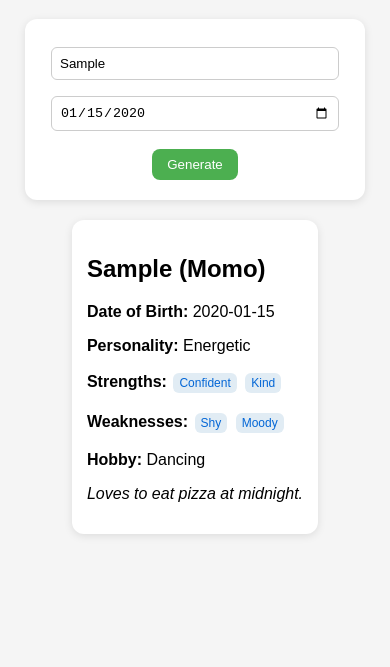
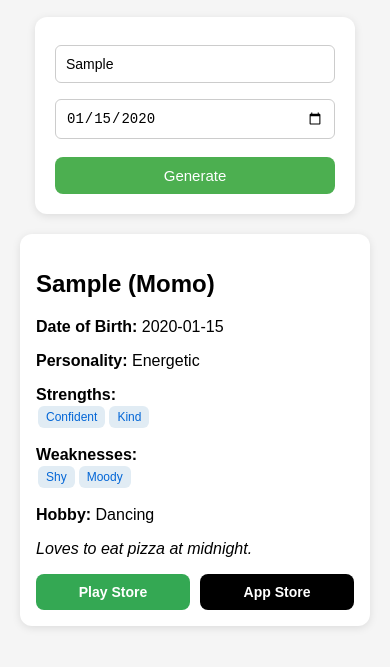
Before and after one commit to Dinesh-cod422/app01, a plain HTML site: page magicTool.html in a window 390 px wide. Both pictures are taken after typing "Sample", "2020-01-15" into the empty fields and a click on the button "Generate". Shown: the part 119-786 px from the top of the page. Drawn offline with Linux system fonts and the light colour scheme.

Commit message:
testing commit for mobile app download

```diff
--- a/magicTool.html
+++ b/magicTool.html
@@ -1,9 +1,16 @@
 <!DOCTYPE html>
 <html lang="en">
+
 <head>
-  <meta charset="UTF-8">
+  <meta charset="UTF-8" />
   <title>Personality Generator</title>
+  <meta name="viewport" content="width=device-width, initial-scale=1.0" />
+
   <style>
+    * {
+      box-sizing: border-box;
+    }
+
     body {
       font-family: Arial, sans-serif;
       background: #f5f5f5;
@@ -13,77 +20,168 @@
       flex-direction: column;
       align-items: center;
     }
+
     h1 {
       text-align: center;
+      margin-bottom: 20px;
     }
+
     .form-box {
       background: white;
       padding: 20px;
       border-radius: 12px;
       box-shadow: 0 2px 8px rgba(0, 0, 0, 0.1);
       margin-bottom: 20px;
-      width: 300px;
+      width: 100%;
+      max-width: 320px;
       text-align: center;
     }
+
     input {
-      width: 90%;
+      width: 100%;
       margin: 8px 0;
-      padding: 8px;
+      padding: 10px;
       border-radius: 6px;
       border: 1px solid #ccc;
+      font-size: 14px;
     }
+
     button {
       margin-top: 10px;
-      padding: 8px 15px;
+      padding: 10px 16px;
       background: #4CAF50;
       color: white;
       border: none;
       border-radius: 8px;
       cursor: pointer;
+      font-size: 15px;
+      width: 100%;
     }
+
     button:hover {
       background: #45a049;
     }
+
+    #result {
+      width: 100%;
+      display: flex;
+      justify-content: center;
+    }
+
     .result-card {
       background: white;
-      padding: 15px;
+      padding: 16px;
       border-radius: 12px;
       box-shadow: 0 2px 8px rgba(0, 0, 0, 0.1);
-      max-width: 400px;
+      max-width: 420px;
+      width: 100%;
       text-align: left;
     }
+
     .tag {
       display: inline-block;
       background: #e1ecf4;
       color: #0366d6;
       font-size: 12px;
       margin: 2px;
-      padding: 3px 6px;
+      padding: 4px 8px;
       border-radius: 6px;
+    }
+
+    .store-buttons {
+      margin-top: 15px;
+      display: flex;
+      gap: 10px;
+      flex-wrap: wrap;
+    }
+
+    .store-btn {
+      flex: 1;
+      text-align: center;
+      padding: 10px;
+      border-radius: 8px;
+      text-decoration: none;
+      font-weight: bold;
+      color: white;
+      font-size: 14px;
+    }
+
+    .android {
+      background: #34A853;
+    }
+
+    .ios {
+      background: #000;
     }
   </style>
 </head>
+
 <body>
   <h1>🔮 Personality Generator</h1>
 
   <div class="form-box">
-    <input type="text" id="nameInput" placeholder="Enter Name">
-    <input type="date" id="dobInput">
+    <input type="text" id="nameInput" placeholder="Enter Name" />
+    <input type="date" id="dobInput" />
     <button onclick="generatePersonality()">Generate</button>
   </div>
 
   <div id="result"></div>
 
   <script>
-    const strengths = ["Creative","Kind","Hardworking","Adventurous","Curious","Calm","Confident","Reliable"];
-    const weaknesses = ["Impatient","Forgetful","Overthinker","Lazy","Moody","Shy","Impulsive","Stubborn"];
-    const hobbies = ["Reading","Singing","Traveling","Gaming","Cooking","Drawing","Dancing","Photography"];
-    const nicknames = ["Rocky","Sunny","Momo","Choco","Star","Buddy","Zippy","Ninja"];
-    const personalities = ["Serious","Funny","Calm","Energetic","Mysterious"];
+    /* =====================
+       STORE LINKS
+    ===================== */
+    const ANDROID_STORE_URL =
+      "https://play.google.com/store/apps/details?id=com.travelfikaiosapp";
+
+    const IOS_STORE_URL =
+      "https://apps.apple.com/in/app/travelfika-hotels-flights/id6451380535";
+
+    /* =====================
+       PERSONALITY DATA
+    ===================== */
+    const strengths = ["Creative", "Kind", "Hardworking", "Adventurous", "Curious", "Calm", "Confident", "Reliable"];
+    const weaknesses = ["Impatient", "Forgetful", "Overthinker", "Lazy", "Moody", "Shy", "Impulsive", "Stubborn"];
+    const hobbies = ["Reading", "Singing", "Traveling", "Gaming", "Cooking", "Drawing", "Dancing", "Photography"];
+    const nicknames = ["Rocky", "Sunny", "Momo", "Choco", "Star", "Buddy", "Zippy", "Ninja"];
+    const personalities = ["Serious", "Funny", "Calm", "Energetic", "Mysterious"];
 
     function getRandom(arr) {
       return arr[Math.floor(Math.random() * arr.length)];
     }
+
+    function getPlatformButtons() {
+      const ua = navigator.userAgent.toLowerCase();
+      console.log(ua, 'ua');
+      if (ua.includes("android")) {
+        return `
+          <a class="store-btn android" href="${ANDROID_STORE_URL}" target="_blank">
+            Get on Play Store
+          </a>
+        `;
+      }
+
+      if (ua.includes("iphone") || ua.includes("ipad") || ua.includes("ipod")) {
+        return `
+          <a class="store-btn ios" href="${IOS_STORE_URL}" target="_blank">
+            Download on App Store
+          </a>
+        `;
+      }
+
+      // Desktop fallback → show both
+      return `
+        <a class="store-btn android" href="${ANDROID_STORE_URL}" target="_blank">
+          Play Store
+        </a>
+        <a class="store-btn ios" href="${IOS_STORE_URL}" target="_blank">
+          App Store
+        </a>
+      `;
+    }
+
+
+    getPlatformButtons()
 
     function generatePersonality() {
       const name = document.getElementById("nameInput").value.trim();
@@ -110,18 +208,31 @@
 
     function displayResult(profile) {
       const container = document.getElementById("result");
+
       container.innerHTML = `
         <div class="result-card">
           <h2>${profile.name} (${profile.nickname})</h2>
           <p><strong>Date of Birth:</strong> ${profile.date_of_birth}</p>
           <p><strong>Personality:</strong> ${profile.personality}</p>
-          <p><strong>Strengths:</strong> ${profile.strengths.map(s => `<span class="tag">${s}</span>`).join(" ")}</p>
-          <p><strong>Weaknesses:</strong> ${profile.weaknesses.map(w => `<span class="tag">${w}</span>`).join(" ")}</p>
+
+          <p><strong>Strengths:</strong><br>
+            ${profile.strengths.map(s => `<span class="tag">${s}</span>`).join("")}
+          </p>
+
+          <p><strong>Weaknesses:</strong><br>
+            ${profile.weaknesses.map(w => `<span class="tag">${w}</span>`).join("")}
+          </p>
+
           <p><strong>Hobby:</strong> ${profile.hobby}</p>
           <p><em>${profile.fun_fact}</em></p>
+
+          <div class="store-buttons">
+            ${getPlatformButtons()}
+          </div>
         </div>
       `;
     }
   </script>
 </body>
+
 </html>
```
